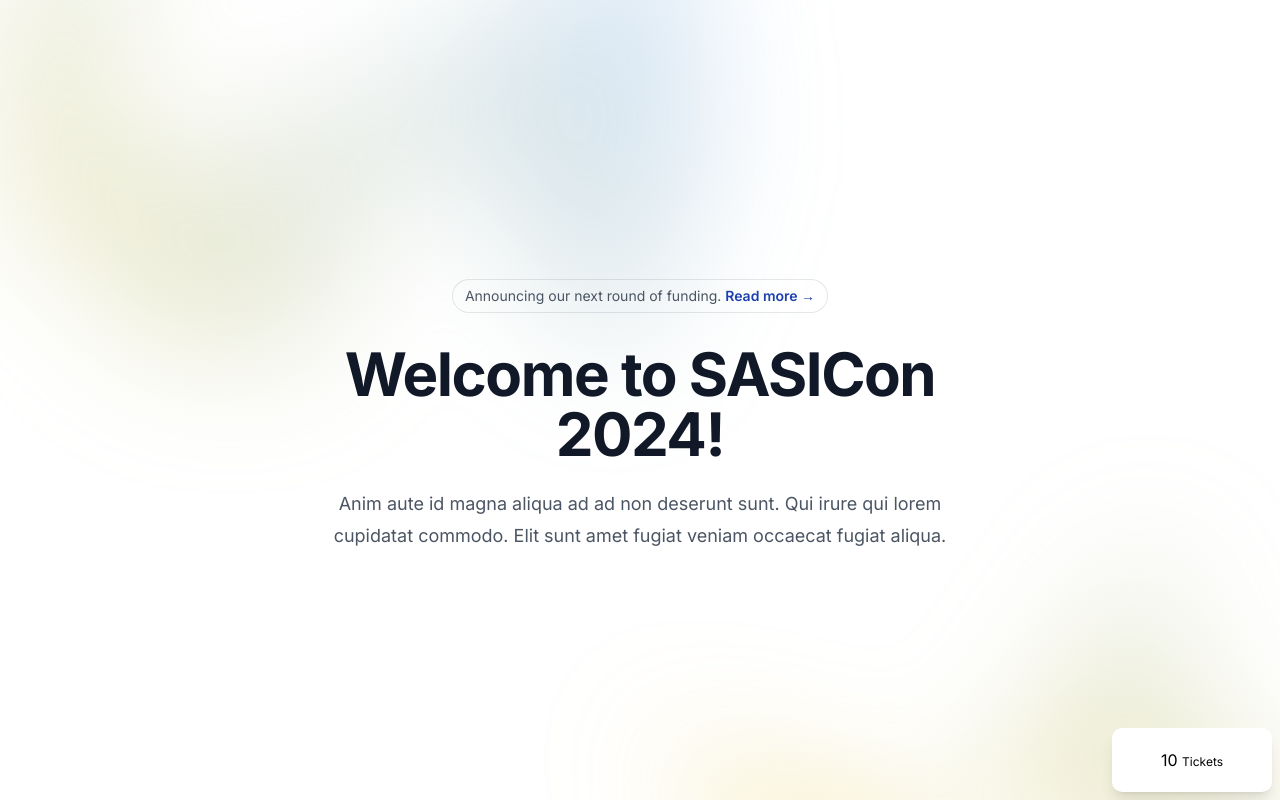
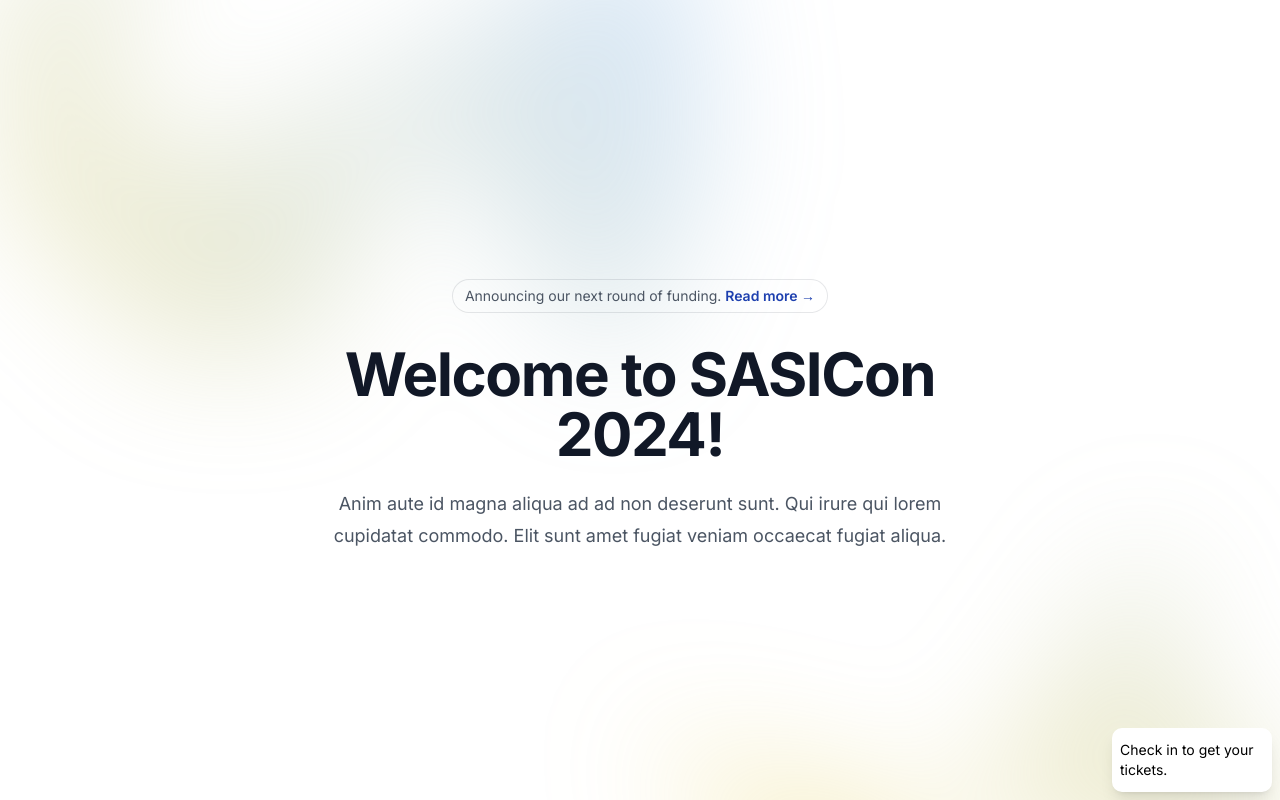
Before and after one commit to arjundabir/sasicon.org, a Next.js app: page / in a window 1280 px wide. Both pictures are taken after a click on the element 1240 px from the left and 760 px from the top of the page. Shown: the top 800 px of the page. Built offline with nearby package versions, Linux system fonts and the light colour scheme.

Commit message:
feat: raffle tickets shown

```diff
--- a/components/Hero.tsx
+++ b/components/Hero.tsx
@@ -1,18 +1,4 @@
-"use client";
-
-import { useState } from "react";
-import { Bars3Icon, XMarkIcon } from "@heroicons/react/24/outline";
-
-const navigation = [
-  { name: "Product", href: "#" },
-  { name: "Features", href: "#" },
-  { name: "Marketplace", href: "#" },
-  { name: "Company", href: "#" },
-];
-
-export default function Example() {
-  const [mobileMenuOpen, setMobileMenuOpen] = useState(false);
-
+export default function Hero() {
   return (
     <div className="bg-white h-screen">
       <div className="relative isolate px-6 pt-14 lg:px-8">
--- a/components/RaffleTickets.tsx
+++ b/components/RaffleTickets.tsx
@@ -2,8 +2,10 @@
 import React, { useState } from "react";
 import SASIConTicket from "@/public/sasiconTicket.png";
 import Image from "next/image";
+import { useCookies } from "react-cookie";
 
 const RaffleTickets = () => {
+  const [{ raffleTickets }] = useCookies(["raffleTickets"]);
   const [isClicked, setIsClicked] = useState(false);
   return (
     <div className="absolute bottom-2 right-2">
@@ -15,7 +17,11 @@ const RaffleTickets = () => {
         }`}
         onClick={() => setIsClicked(!isClicked)}
       >
-        {isClicked ? <Information /> : <Logo />}
+        {isClicked ? (
+          <Information raffleTickets={raffleTickets as string} />
+        ) : (
+          <Logo />
+        )}
       </div>
     </div>
   );
@@ -35,12 +41,16 @@ const Logo = () => {
   );
 };
 
-const Information = () => {
+const Information = ({ raffleTickets }: { raffleTickets: string }) => {
   return (
-    <div className="flex flex-col items-center justify-center">
-      <p>
-        10 <span className="text-xs">Tickets</span>
-      </p>
+    <div className="flex flex-col items-center justify-center py-0.5 px-2">
+      {!raffleTickets ? (
+        <p className="text-sm">Check in to get your tickets.</p>
+      ) : (
+        <p>
+          {raffleTickets} <span className="text-xs">Ticket(s)</span>
+        </p>
+      )}
     </div>
   );
 };
--- a/components/welcome/Alert.tsx
+++ b/components/welcome/Alert.tsx
@@ -55,7 +55,12 @@ export default function Alert({
             {statusCode === 201 && (
               <p className="text-sm font-medium text-green-800">
                 Welcome to SASICon, {result?.first_name}! You have{" "}
-                {result?.raffle_tickets} raffle tickets. YOu
+                {result?.raffle_tickets} raffle tickets. Please wait to be
+                automatically redirected or click{" "}
+                <Link href="/" className="underline">
+                  here
+                </Link>
+                .
               </p>
             )}
             {statusCode === 409 && (
--- a/package.json
+++ b/package.json
@@ -13,6 +13,7 @@
     "@vercel/postgres": "^0.9.0",
     "next": "14.2.5",
     "react": "^18",
+    "react-cookie": "^7.2.0",
     "react-dom": "^18"
   },
   "devDependencies": {
```
Also changed, not shown: app/api/welcome/route.ts (renamed from app/api/welcome/route.tsx), 1 other file (tests, documents, lock files or other folders).
